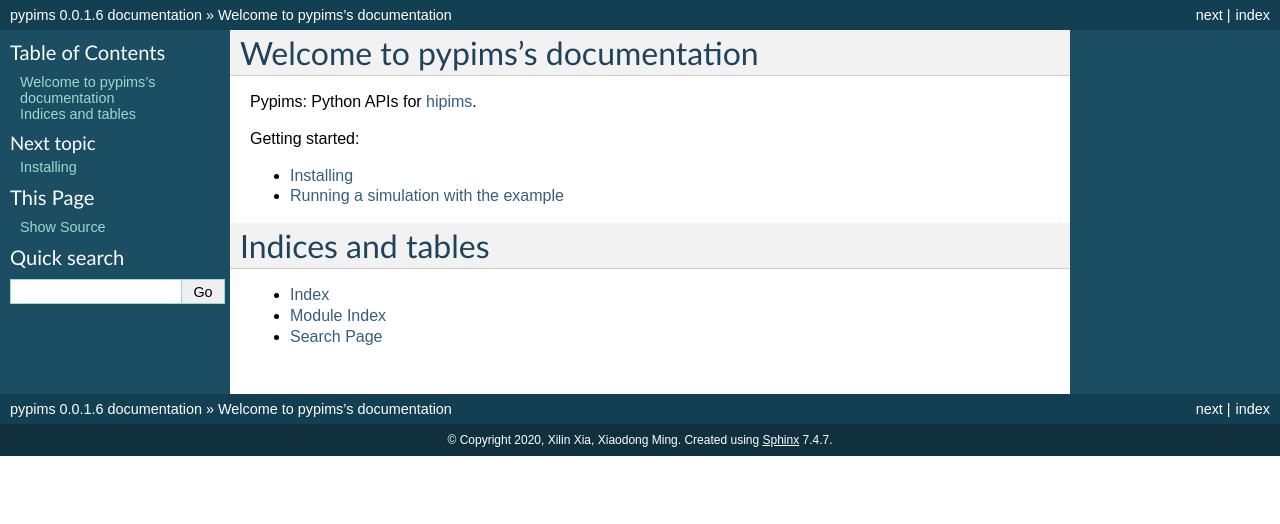
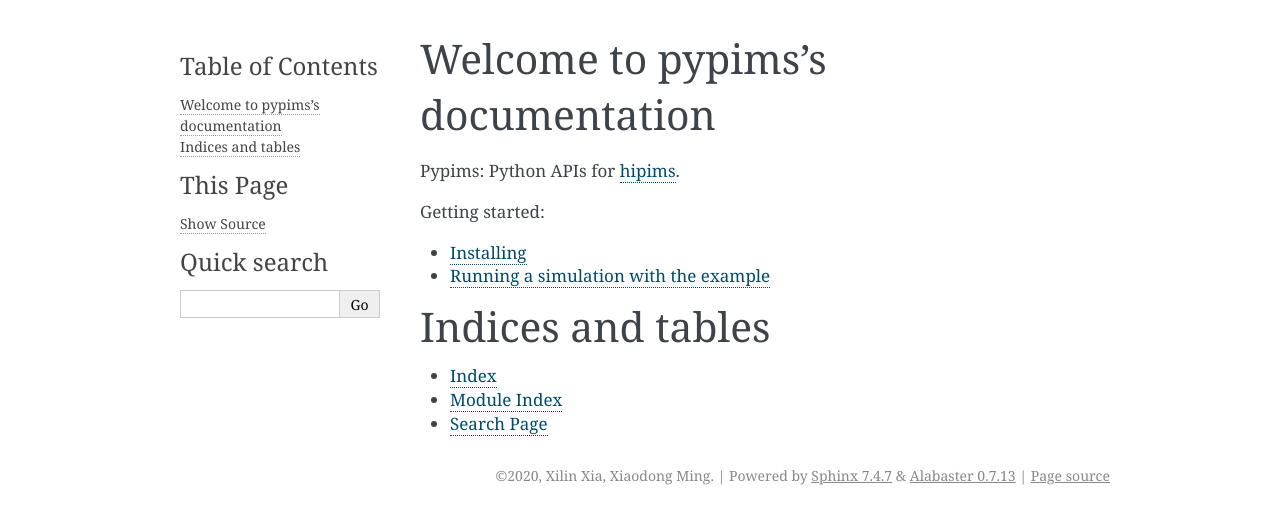
Before and after one commit to SynxFlow/SynxFlow, a Sphinx documentation site: the page built from docs/source/index.rst, in a window 1280 px wide. Shown: the top 524 px of the page. Built offline with Sphinx 7.4.7, drawn with Linux system fonts in a browser that asks for light colours.

Commit message:
change theme

```diff
--- a/docs/source/conf.py
+++ b/docs/source/conf.py
@@ -54,8 +54,8 @@ exclude_patterns = []
 # The theme to use for HTML and HTML Help pages.  See the documentation for
 # a list of builtin themes.
 #
-#html_theme = 'alabaster'
-html_theme = 'classic'
+html_theme = 'alabaster'
+#html_theme = 'classic'
 
 master_doc = 'index'
 
--- a/pypims/version.py
+++ b/pypims/version.py
@@ -1 +1 @@
-__version__ = '0.0.1.6'
+__version__ = '0.0.1.7'
```
